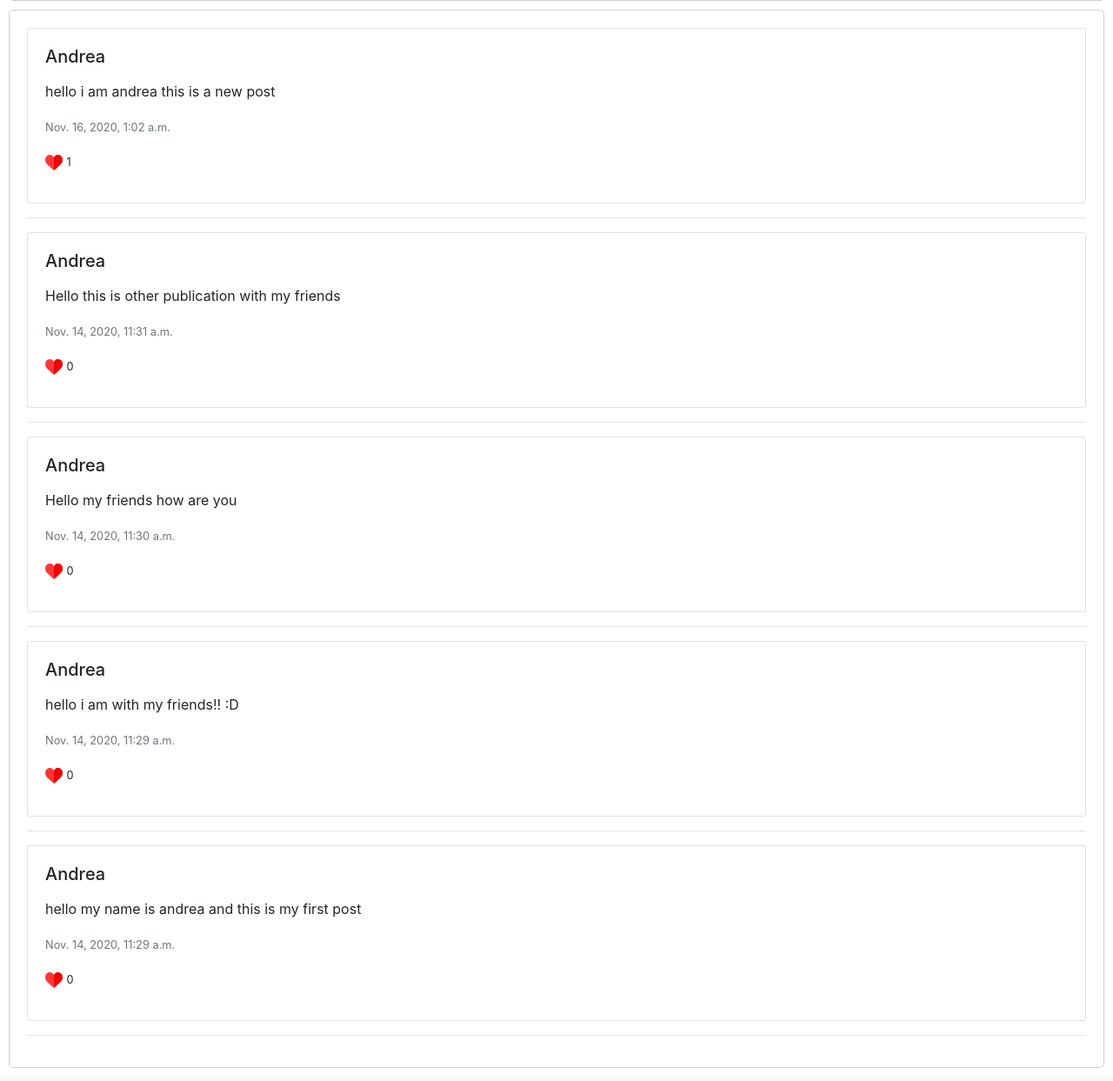
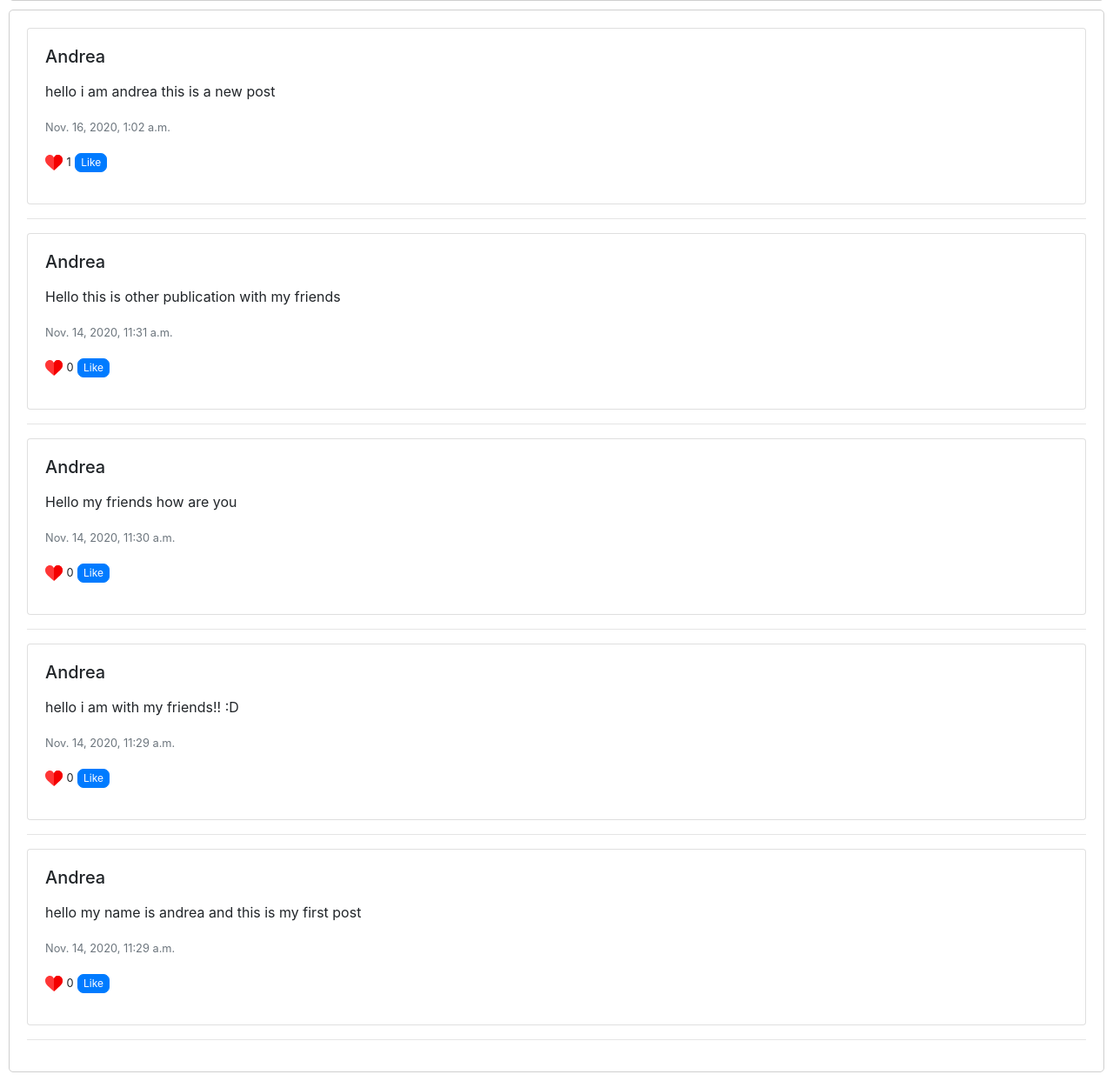
Before and after one commit to scarlos723/network, a Django app: page /profile/4 in a window 1280 px wide. Shown: the part 251-1494 px from the top of the page at 87% size. Run offline with Django 3.2, Linux system fonts and the light colour scheme; a user stored in the database is signed in; data comes from the database, SQL or seed files in the repository; both versions use the stored data as it was after the commit; some libraries are stand-ins or nearby versions.

Commit message:
proyecto terminado v0.5 correccion de bugs

```diff
--- a/network/templates/network/profile.html
+++ b/network/templates/network/profile.html
@@ -41,7 +41,17 @@
             </p>
             <p class="card-text" id="text-post-{{post.id}}">{{post.text}}</p>
             <p class="card-text"><small class="text-muted">{{post.date}}</small></p>
-            <p> <img src="{% static 'images/like.svg' %}" height="20px" width="20px"> <small>{{post.likes}}</small></p>
+            <p>
+                <img src="{% static 'images/like.svg' %}" height="20px" width="20px">
+                <small>{{post.likes}}</small>
+                {% if post.user.username != user.username and user.is_authenticated %}
+                    {%if post.verify_like == False %}
+                    <button data-page="{{post.id}}"  id="like-btn" > Like </button>
+                    {%else%}
+                    <button data-page="{{post.id}}"  id="unlike-btn" > Unlike </button>
+                    {% endif %}
+                {% endif %}
+            </p>
         </div>
 
     </div>
--- a/network/views.py
+++ b/network/views.py
@@ -16,6 +16,7 @@ def index(request):
         try:
             like = Like.objects.filter(user=request.user, post=one_post)
         except:
+            like=None
             print("Error al obtener like")
 
         if like:
@@ -123,7 +124,28 @@ def show_user(request, id):
         all_posts = all_p
 
 
-    return render(request, "network/profile.html", {"all_posts":all_posts,"user_prof":user_prof,"follows":follow_count,"followed":followed_count, "relation":relation})
+    like_posts_pag=[]
+
+    for one_post in all_posts:
+        try:
+            like = Like.objects.filter(user=request.user, post=one_post)
+        except:
+            like=None
+            print("Error al obtener like")
+
+        if like:
+            one_post.verify_like = True
+        else:
+            one_post.verify_like = False
+
+        like_posts_pag.append(one_post)
+
+    paginator = Paginator(like_posts_pag,10)
+    page = request.GET.get('page')
+
+    all_posts_pag = paginator.get_page(page)
+
+    return render(request, "network/profile.html", {"all_posts":all_posts_pag,"user_prof":user_prof,"follows":follow_count,"followed":followed_count, "relation":relation})
 
 
 def follow_to(request,id):
@@ -138,6 +160,7 @@ def following_to(request, id):
     user_profile = User.objects.get(pk=id)
 
     flag=True
+    posts=None
     try:
         followed_counts = Followers.objects.filter(follower=user_profile)
         for user_follow in followed_counts:
@@ -155,6 +178,7 @@ def following_to(request, id):
                 posts = None
                 pass
     except:
+
         print("No sigue a ninguna cuenta aun")
 
     #Verificar likes y paginacion
@@ -178,6 +202,8 @@ def following_to(request, id):
         page = request.GET.get('page')
 
         all_posts = paginator.get_page(page)
+    else:
+        all_posts=[]
 
     return render(request, "network/following.html", {"all_posts":all_posts,"user_prof":user_profile})
 
```
Also changed, not shown: db.sqlite3.
